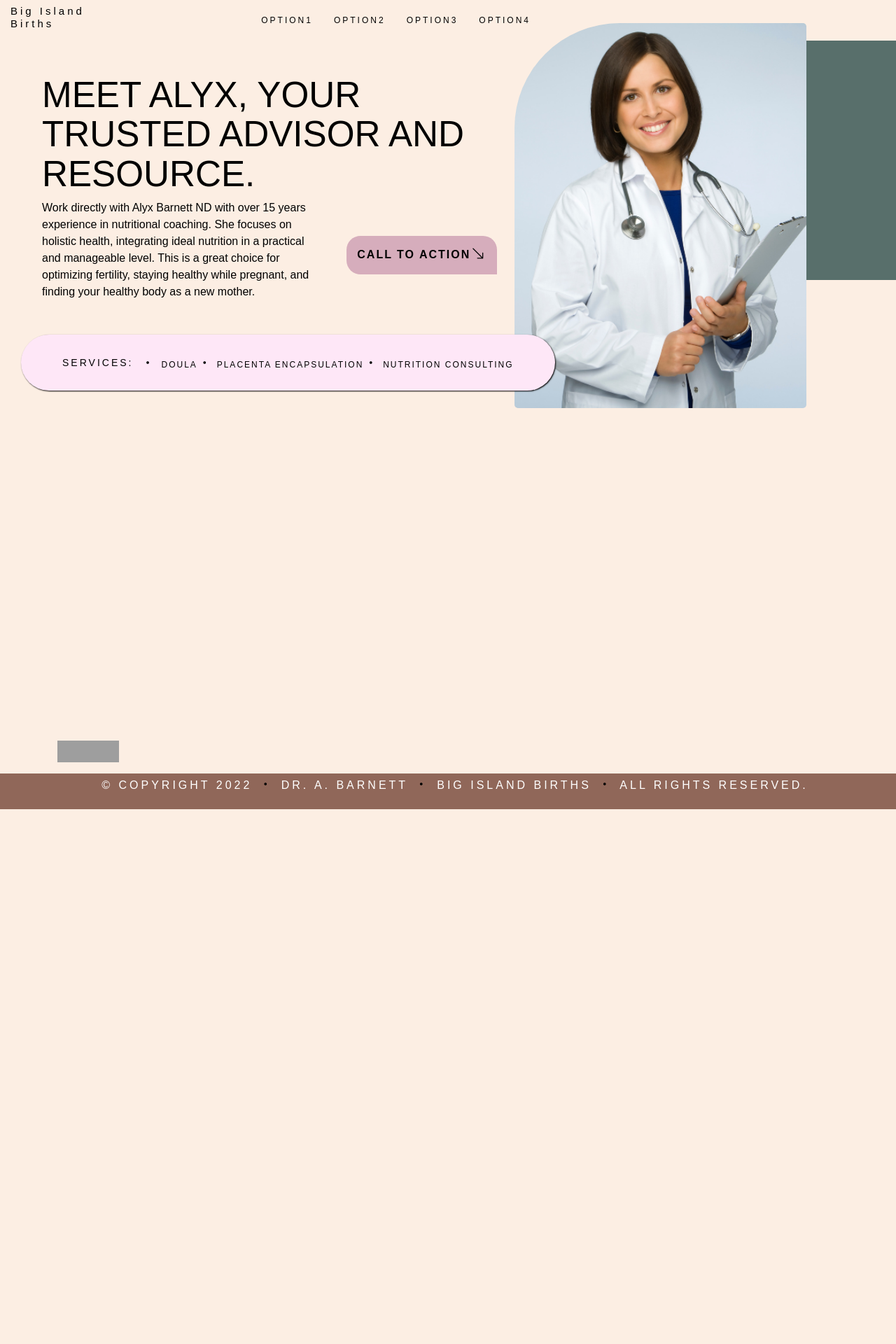
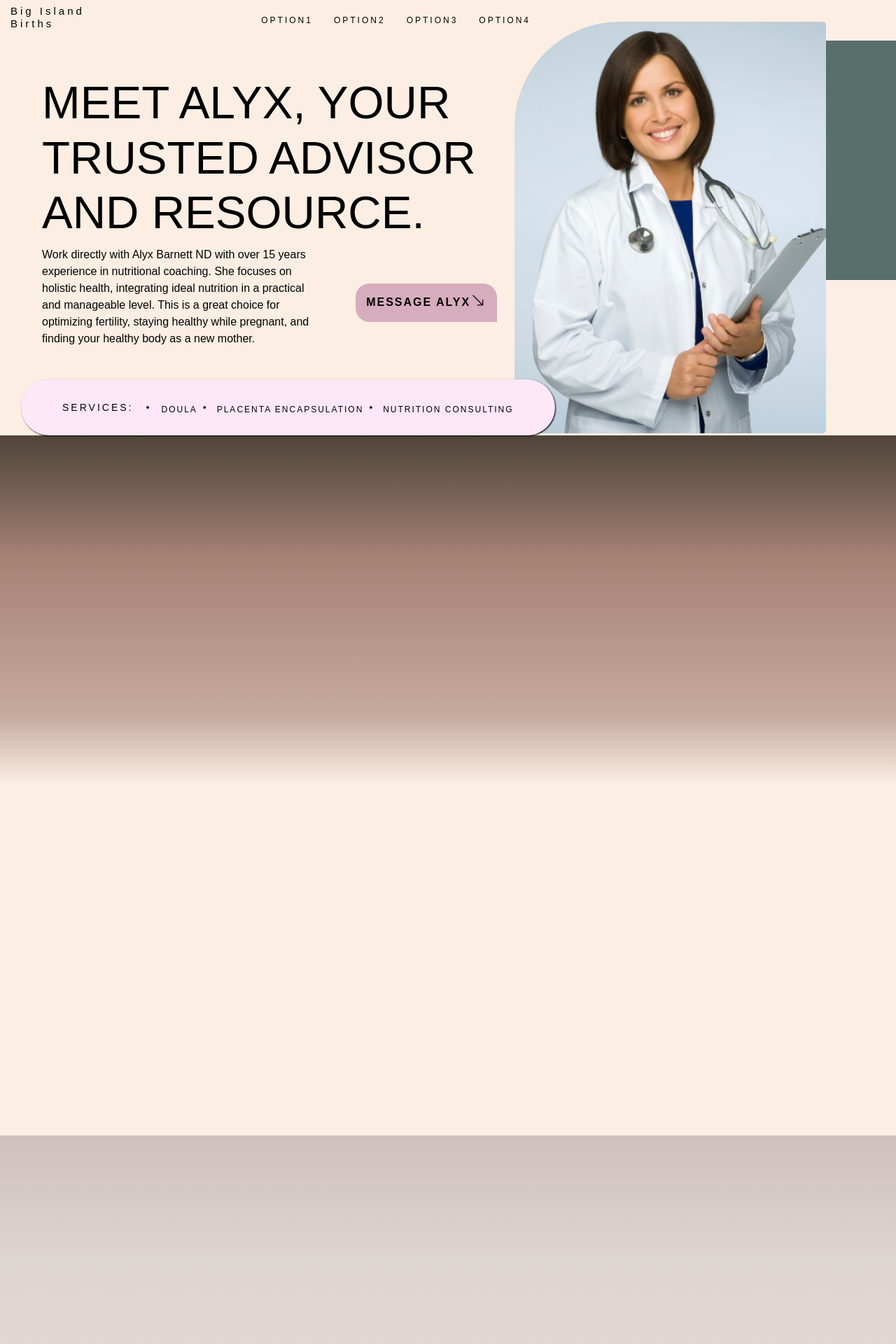
Before and after one commit to TheDynamiClint/bibirths, a PHP site: page / in a window 1280 px wide. Shown: the top 1920 px of the page at 70% size. Before the commit the page ends 1156 px from the top, so only its background shows below. Run offline with PHP 8.4, Linux system fonts and the light colour scheme; some web fonts are replaced; grey boxes are pictures that could not be loaded.

Commit message:
Update css especially div background  gradient

```diff
--- a/index.html
+++ b/index.html
@@ -12,6 +12,23 @@
     <link href="bootstrap/css/bootstrap.min.css" rel="stylesheet">
     <link href="assets/images/bootstrap-icons-1.9.1/bootstrap-icons.css" rel="stylesheet">
     <link rel="stylesheet" href="styles.css">
+
+    <!-- JSON-LD markup generated by Google Structured Data Markup Helper. -->
+    <script type="application/ld+json">
+        {
+        "@context": "http://schema.org",
+        "@type": "LocalBusiness",
+        "name": "Big Island Births",
+        "image": "https://thedynamiclint.github.io/bibirths/assets/images/dr-alyx-barnett.png",
+        "address": {
+            "@type": "PostalAddress",
+            "addressLocality": "Hawaii",
+            "addressRegion": "HI",
+            "postalCode": "96720",
+            "addressCountry": "US"
+          }
+        }
+        </script>
 
 </head>
 
@@ -44,9 +61,9 @@
 
                     <ul>
                         <li><a class="nav-link scrollto active" href="#hero" role="button">Option1</a></li>
-                        <li><a class="nav-link scrollto" href="#about" role="button">Option2</a></li>
-                        <li><a class="nav-link scrollto" href="#services" role="button">Option3</a></li>
-                        <li><a class="nav-link scrollto" href="#work" role="button">Option4</a></li>
+                        <li><a class="nav-link scrollto" href="#option2" role="button">Option2</a></li>
+                        <li><a class="nav-link scrollto" href="#option3" role="button">Option3</a></li>
+                        <li><a class="nav-link scrollto" href="#option4" role="button">Option4</a></li>
                     </ul>
 
                     <div id="menu-toggle">
@@ -89,7 +106,7 @@
 
                     <div class="sm">
 
-                        <button class="call-to-action">Call to action<i class="bi-arrow-down-right"></i> </button>
+                        <button class="call-to-action">Message Alyx<i class="bi-arrow-down-right"></i> </button>
 
                     </div>
 
@@ -129,17 +146,40 @@
 
             </div>
 
-            <!--<div class="hero-row-three top-layer container"></div>-->
-
         </div>
 
     </div>
     <!-- End  Hero -->
-    <!-- ======= About ======= -->
+    <!-- ======= Option 2 ======= -->
 
-    <div class="container" id="about"></div>
+    <div class="container-full dark-color-bg" id="about"></div>
 
-    <!-- End  About -->
+    <!-- End  Option 2 -->
+    <!-- ======= Option 3 ======= -->
+
+    <div class="container-full" id="about"></div>
+
+    <!-- End  Option 3 -->
+    <!-- ======= Option 4 ======= -->
+
+    <div class="container-full med-color-bg" id="about"></div>
+
+    <!-- End  Option 4 -->
+    <!-- ======= Option 5 ======= -->
+
+    <div class="container-full" id="about"></div>
+
+    <!-- End  Option 5 -->
+    <!-- ======= Option 6 ======= -->
+
+    <div class="container-full light-color-bg" id="about"></div>
+
+    <!-- End  Option 6 -->
+    <!-- ======= Option 7 ======= -->
+
+    <div class="container-full" id="about"></div>
+
+    <!-- End  Option 7 -->
     <!-- ======= WCAG, W3C badges ======= -->
 
     <div class="container" id="badges">
--- a/styles.css
+++ b/styles.css
@@ -10,6 +10,30 @@
     font-style: normal;
 
 }
+
+.dark-color-bg {
+
+  /*background-color: #906759;*/
+  background: rgb(78,68,56);
+  background: linear-gradient(180deg, rgba(78,68,56,1) 0%, rgba(144,103,89,0.8) 35%, rgba(144,103,89,0.5) 80%, rgba(252,238,227,1) 100%);
+
+}
+
+.med-color-bg {
+
+  /*background-color: #CFC0BD;*/
+  background: rgb(207,192,189);
+  background: linear-gradient(180deg, rgba(207,192,189,1) 0%, rgba(221,213,208,1) 35%, rgba(221,213,208,0.8) 80%, rgba(252,238,227,1) 100%);
+}
+
+.light-color-bg {
+
+  /*background-color: #FEE7F7;*/
+  background: rgb(254,231,247);
+  background: linear-gradient(180deg, rgba(254,231,247,1) 0%, rgba(254,231,247,0.8) 35%, rgba(254,231,247,0.5) 80%, rgba(252,238,227,1) 100%);
+
+}
+
 
 body {
 
@@ -151,7 +175,6 @@ text-align: left;
     display: flex;
     align-items: center;
     justify-content: flex-end;
-    /*z-index: 2;*/
     /*border: #000000 solid 2px;*/
 
   }
@@ -245,7 +268,6 @@ text-align: left;
     top: calc(100% + 30px);
     margin: 0;
     padding: 10px 0;
-    /*z-index: 2;*/
     opacity: 0;
     visibility: hidden;
     box-shadow: 0px 0px 30px rgba(127, 137, 161, 0.25);
@@ -540,16 +562,16 @@ text-align: left;
 
   width: 57.4vw;
   min-width: 300px;
-  padding: 50px 25px 0px 60px;
+  padding: 50px 25px 80px 60px;
   /*border: 2px dashed green;*/
 
 }
 
 #hero-big-text h2{
 
-  font-size: 4vw;
+  font-size: calc(40px + 2vw);
   font-weight: 300;
-  line-height: calc(4vw * 1.1);
+  line-height: calc(40px * 0.5vw);
 
 }
 
@@ -613,19 +635,6 @@ text-align: left;
     border-radius: 150px 5px 5px 5px;
 }
 
-/*.hero-row-three {
-
-  width: calc(21.5vw + 65.6vw);
-  display: flex;
-  flex-direction: row;
-  flex-wrap: wrap;
-  justify-content: center;
-  background-color: transparent;
-  overflow: visible;
-  border: 2px dashed salmon;
-
-}*/
-
 #light-bar {
 
   display: flex;
@@ -634,8 +643,8 @@ text-align: left;
   justify-content: center;
   align-items: center;
   width: 62%;
-  min-height: 75px;
-  margin-top: -80px;
+  min-height: 80px;
+  margin-top: -50px;
   margin-left: 30px;
   background-color: #FEE7F7;
   border-radius: 50px;
@@ -835,18 +844,6 @@ X-Large devices (large desktops, 1200px and up)*/
 
   }
 
-  /*.hero-row-three {
-
-    width: 200px;
-    height: 35vh;
-    display: flex;
-    flex-direction: column;
-    justify-content: center;
-    align-items: center;
-    flex-wrap: nowrap;
-
-  }*/
-
   #light-bar {
 
     width: 200px;
```
